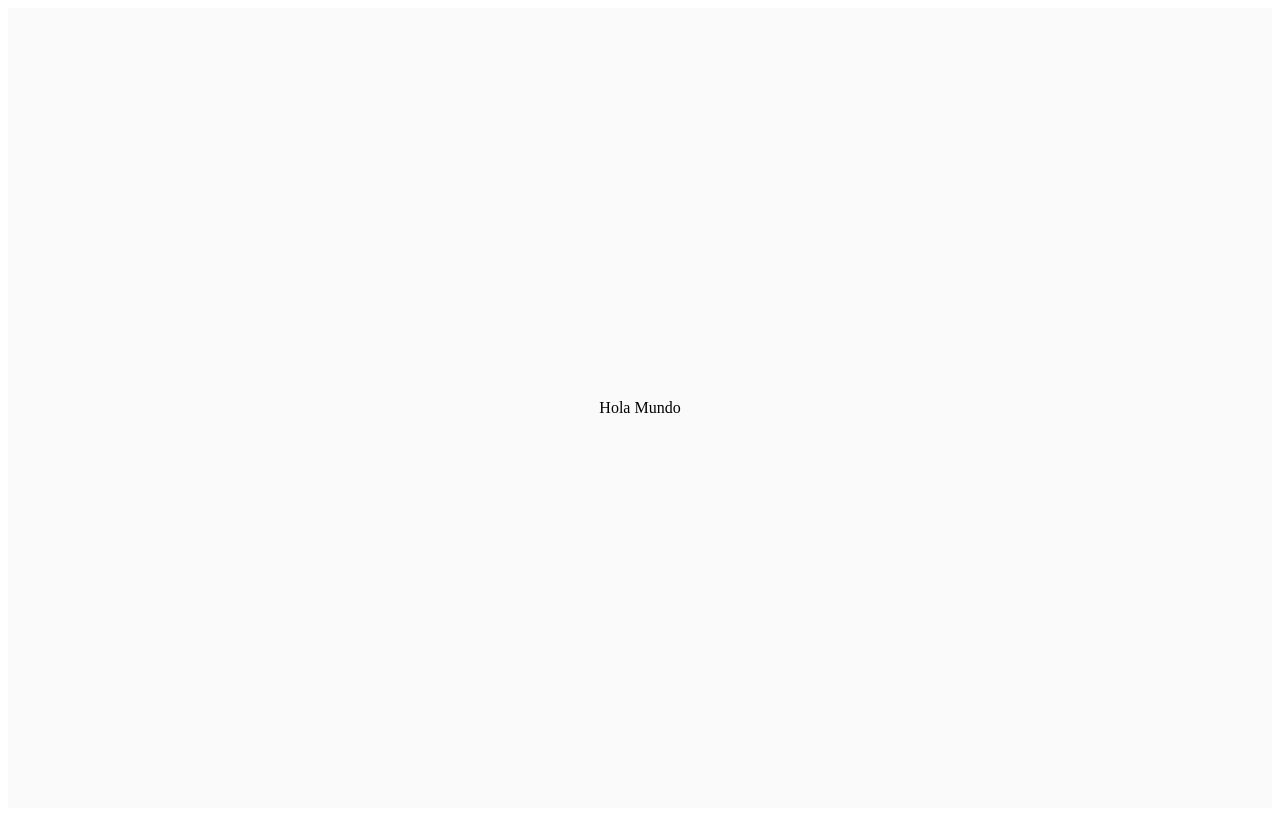
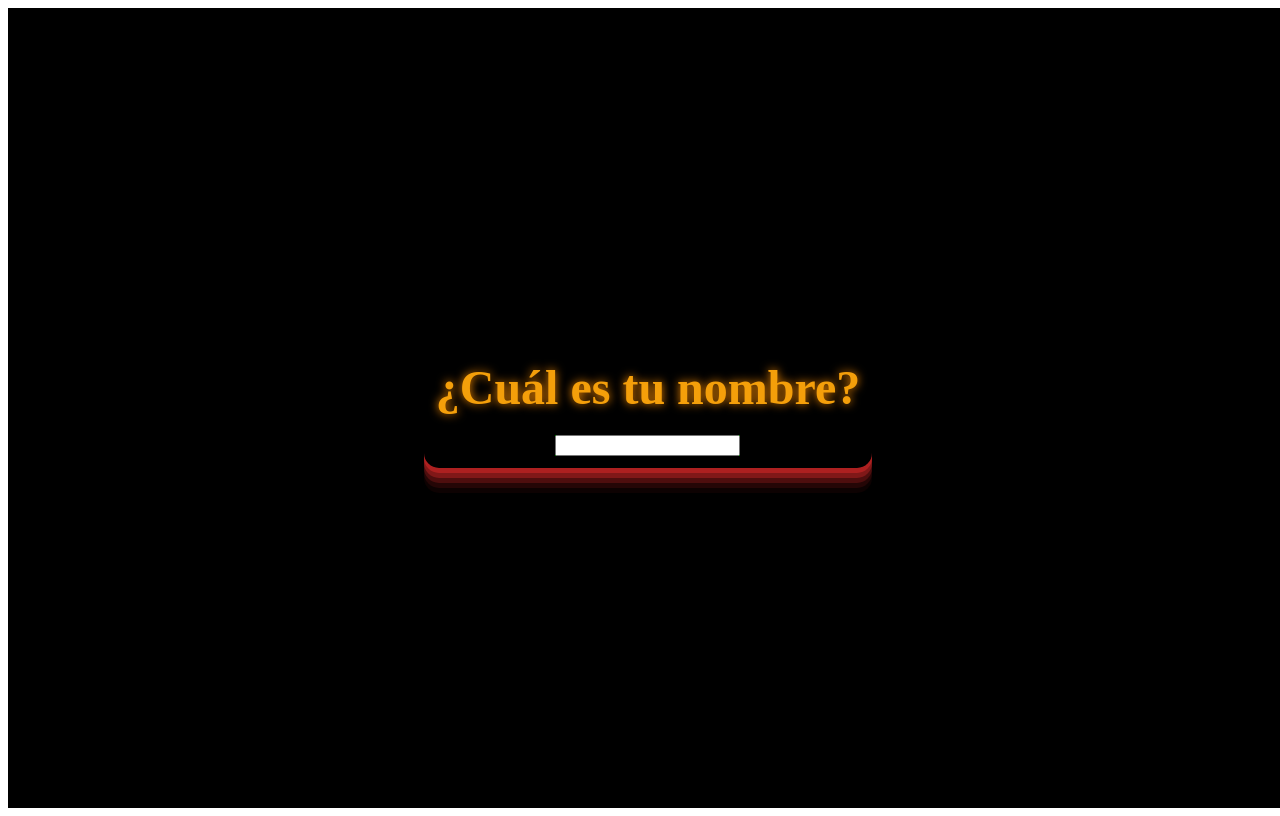
Before and after one commit to ManuelMaciel/keyboard-hero, a React (Vite) app: page / in a window 1280 px wide. Built offline with nearby package versions, Linux system fonts and the light colour scheme.

Commit message:
feat: add component for card and input, add page for register the name and add components for label an title

```diff
--- a/src/App.tsx
+++ b/src/App.tsx
@@ -5,10 +5,15 @@ import Registration from './pages/Registration';
 
 function App() {
   const screenSize = useScreenSize();
-  console.log('screenSize', screenSize);
+
+  const size = {
+    height: screenSize.innerHeight,
+    width: screenSize.innerWidth,
+  }
+
   return (
     <>
-      <AppWrapper>
+      <AppWrapper style={{ width: size.width, height: size.height }} >
         <Registration />
       </AppWrapper>
     </>
@@ -21,8 +26,8 @@ const AppWrapper = styled.div`
   flex-direction: column;
   align-items: center;
   justify-content: center;
-  height: 100vh;
-  background-color: #fafafa;
+  ${(props: any) => props.style}
+  background-color: black;
 `;
 
 export default App
--- a/src/components/Card/Card.tsx
+++ b/src/components/Card/Card.tsx
@@ -0,0 +1,28 @@
+import { FC } from "react";
+import styled from "styled-components";
+
+const Card: FC = ({ children }) => (
+  <CardWrapper>
+    <CardContent>
+      {children}
+    </CardContent>
+  </CardWrapper>
+);
+
+// Styled Components
+const CardWrapper = styled.div`
+  background-color: black;
+  overflow: hidden;
+  padding: 10px;
+  margin: 48px;
+  box-shadow: rgba(240, 46, 46, 0.4) 0px 5px, rgba(240, 46, 46, 0.3) 0px 10px, rgba(240, 46, 46, 0.2) 0px 15px, rgba(240, 46, 46, 0.1) 0px 20px, rgba(240, 46, 46, 0.05) 0px 25px;
+  border-radius: 15px;
+`
+const CardContent = styled.div`
+  display: flex;
+  flex-direction: column;
+  align-items: center;
+  padding: 2px;
+`
+
+export default Card;
--- a/src/components/Input/Input.tsx
+++ b/src/components/Input/Input.tsx
@@ -2,15 +2,14 @@ import styled from "styled-components";
 
 const Input = () => {
   return (
-    <div>
-      <p>Hola Mundo</p>
-    </div>
+    <InputWrapper>
+      <input />
+    </InputWrapper>
   )
 }
 
 // Styled Components
-const Input = styled.input`
-
+const InputWrapper = styled.div`
+  background-color: green;
 `
-
 export default Input;
--- /dev/null
+++ b/src/components/Title/Title.tsx
@@ -0,0 +1,26 @@
+import styled from "styled-components";
+
+interface TitleProps {
+  title: string;
+}
+
+const Title = ({ title }: TitleProps) => {
+  return (
+    <TitleHeader>
+      {title}
+    </TitleHeader>
+  )
+}
+
+// Styled Components
+const TitleHeader = styled.h1`
+  color: #F49F0A;
+  text-shadow: #F08700 0px 0px 10px;
+  font-size: 48px;
+  text-align: center;
+  font-weight: bold;
+  margin: 0;
+  padding: 0;
+`
+
+export default Title;
--- a/src/pages/Registration.tsx
+++ b/src/pages/Registration.tsx
@@ -1,8 +1,14 @@
+import Card from "../components/Card/Card";
+import Input from "../components/Input/Input";
+import Title from "../components/Title/Title";
+
 const Registration = () => {
   return (
-    <div>
-      <p>Hola Mundo</p>
-    </div>
+    <Card>
+      <Title title="¿Cuál es tu nombre?" />
+      <div style={{ margin: "10px" }} />
+      <Input />
+    </Card>
   )
 }
 
```
Also changed, not shown: src/components/Title/Label.tsx (added, +16 -0 lines).
